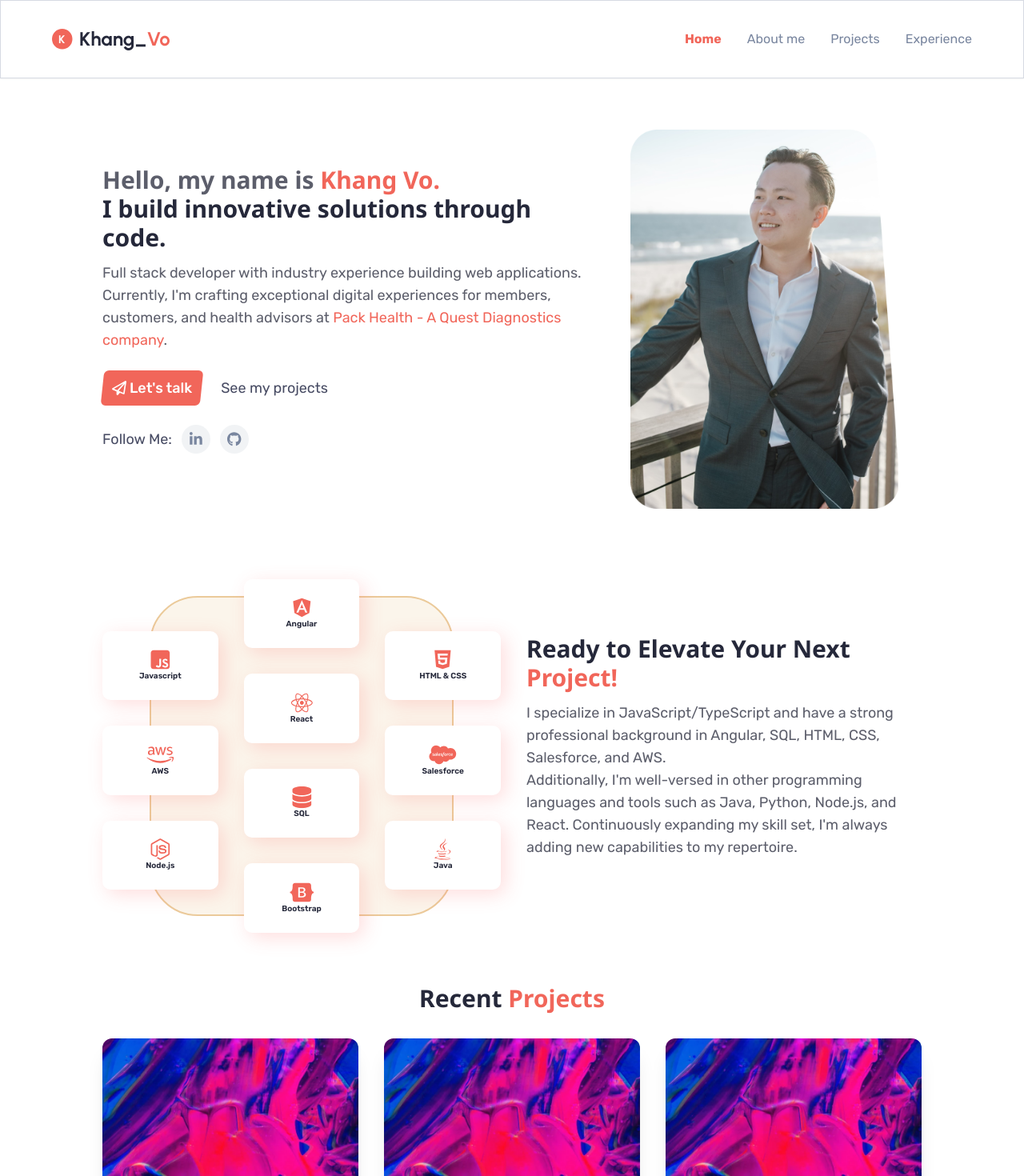
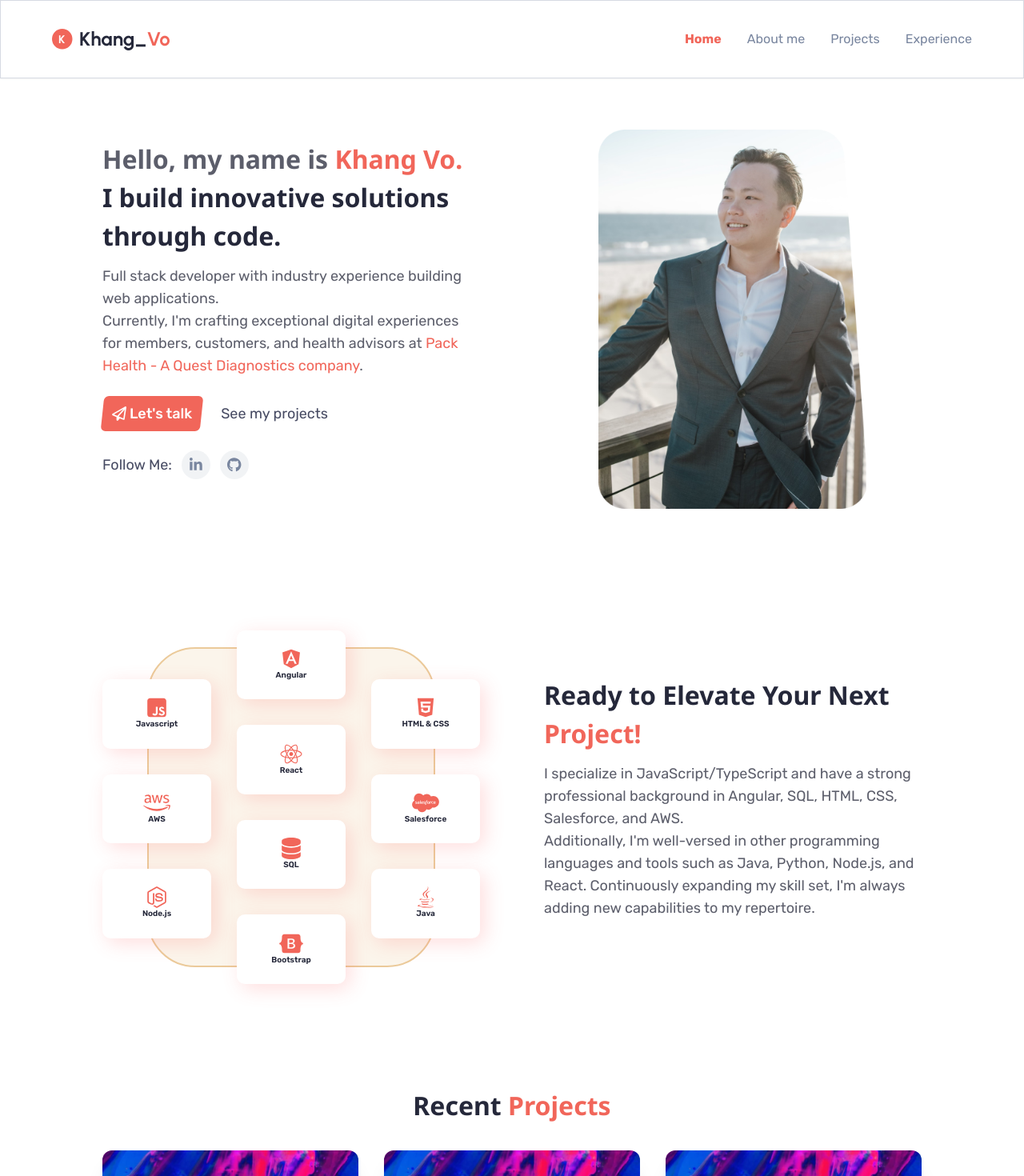
Before and after one commit to kvo189/my-portfolio, a Next.js app: page / in a window 1280 px wide. Shown: the top 1470 px of the page at 80% size. Built offline with nearby package versions, Linux system fonts and the light colour scheme.

Commit message:
Adjust heading sizes

```diff
--- a/src/app/page.module.css
+++ b/src/app/page.module.css
@@ -18,7 +18,7 @@
 
 @media (min-width: 1024px) {
     #skillsBackground {
-        width: 498px;
+        width: 100%;
         height: 442px;
         row-gap: 32px;
         column-gap: 32px;
--- a/src/app/page.tsx
+++ b/src/app/page.tsx
@@ -40,7 +40,7 @@ export default function Home() {
   return (
     <>
       <Navigation padding={bodyPadding} />
-      <main className={`py-10 flex min-h-screen flex-col items-center gap-16 ${bodyPadding} max-w-6xl m-auto`}>
+      <main className={`py-10 flex min-h-screen flex-col items-center gap-16 md:gap-24 lg:gap-32 ${bodyPadding} max-w-6xl m-auto`}>
         <HomeContent />
         <Section1 />
         <Section2 />
@@ -54,10 +54,10 @@ export default function Home() {
 
 function HomeContent() {
   return (
-    <section className={`${rubik.className} text-center flex flex-col md:flex-row md:gap-8 items-center text-secondary-gray`}>
+    <section className={`${rubik.className} text-center flex flex-col md:flex-row md:gap-8 lg:gap-20 items-center text-secondary-gray`}>
       {/* Text */}
-      <div className='flex flex-col flex-1 basis-52 md:items-start md:text-left'>
-        <h2 className={`${notoSans.className} text-2xl lg:text-3xl font-bold`}>
+      <div className='flex flex-col flex-1 lg:basis-0 md:items-start md:text-left basis-2/5'>
+        <h2 className={`${notoSans.className} text-2xl lg:text-2rem font-bold`}>
           <span className='text-secondary-gray-75'>Hello, my name is </span>
           <span className='text-primary-red'>Khang Vo.</span>
           <br></br>
@@ -81,7 +81,7 @@ function HomeContent() {
         </div>
       </div>
       {/* Image */}
-      <div className='mt-6 px-14 md:px-0 flex flex-1 md:flex-1 justify-center'>
+      <div className='mt-6 px-14 md:px-0 flex flex-1 md:flex-1 justify-center basis-2/5'>
         <Image className='rounded-3xl' src={profilePic} alt='' width={337} height={474} unoptimized />
       </div>
     </section>
@@ -133,9 +133,9 @@ function Section1() {
   ];
   return (
     <>
-      <section className='flex flex-col md:gap-8 md:flex-row-reverse items-center text-secondary-gray text-center'>
-        <div className='flex flex-col flex-1 md:items-start md:text-left '>
-          <h2 className={`${notoSans.className} text-2xl lg:text-3xl font-bold`}>
+      <section className='flex flex-col md:gap-8 lg:gap-20 md:flex-row-reverse items-center text-secondary-gray text-center'>
+        <div className='flex flex-col flex-1 md:items-start md:text-left md:basis-1/2'>
+          <h2 className={`${notoSans.className} text-2xl lg:text-2rem font-bold`}>
             Ready to Elevate Your Next <span className='text-primary-red'>Project!</span>
           </h2>
           <p className='mt-3 text-secondary-gray-75 font-rubik lg:text-lg'>
@@ -144,7 +144,7 @@ function Section1() {
             always adding new capabilities to my repertoire.
           </p>
         </div>
-        <div className='mt-6 flex flex-1 md:flex-1 justify-start'>
+        <div className='mt-6 flex flex-1 md:flex-1 md:basis-1/2 justify-start'>
           <div id={styles.skillsBackground}>
             {skillsArray.map((skill, i) => (
               <div key={skill.name} className={styles.skillCard}>
@@ -163,7 +163,7 @@ function Section2() {
   return (
     <>
       <section className={`flex flex-col items-center text-secondary-gray text-center ${rubik.className}`}>
-        <h2 className={`${notoSans.className} text-2xl lg:text-3xl font-bold mb-6 sm:mb-8`}>
+        <h2 className={`${notoSans.className} text-2xl lg:text-2rem font-bold mb-6 sm:mb-8`}>
           Recent <span className='text-primary-red'>Projects</span>
         </h2>
         <div className='grid grid-cols-1 sm:grid-cols-2 lg:grid-cols-3 gap-6 sm:gap-8'>
@@ -182,7 +182,7 @@ function Section3() {
   return (
     <>
       <section className={`flex flex-col items-center text-secondary-gray text-center ${rubik.className}`}>
-        <h2 className={`${notoSans.className} text-2xl lg:text-3xl font-bold mb-6 sm:mb-8`}>
+        <h2 className={`${notoSans.className} text-2xl lg:text-2rem font-bold mb-6 sm:mb-8`}>
           Professional <span className='text-primary-red'>Experience</span>
         </h2>
         <div
@@ -200,7 +200,8 @@ function Section3() {
             after:absolute
             after:-z-10
             after:rounded-2xl
-            after:shadow-red'
+            drop-shadow-red
+            '
         >
           <h3 className='text-xl'>Senior Software Engineer</h3>
           <div className='text-sm text-white/60 mb-2'>Company Name</div>
--- a/src/components/ContactCard/ContactCard.tsx
+++ b/src/components/ContactCard/ContactCard.tsx
@@ -10,7 +10,7 @@ import { Button } from '../Button';
 
 export function ContactCard() {
     return (
-      <div className='bg-white rounded-xl shadow-lg p-6 font-rubik flex flex-col md:flex-row gap-4 md:gap-12'>
+      <div className='bg-white rounded-xl shadow-xl p-6 font-rubik flex flex-col md:flex-row gap-4 md:gap-12'>
         <div className='basis-3/4 lg:basis-full'>
           <h2 className='text-xl font-notoSans font-semibold mb-2 '>Let's discuss your project</h2>
           <p className='text-secondary-gray-75 mb-4'>There are many variations of passages of Lorem Ipsu available. but the majority have suffered alte.</p>
--- a/src/components/SocialMediaButton/SocialMediaButton.tsx
+++ b/src/components/SocialMediaButton/SocialMediaButton.tsx
@@ -17,6 +17,7 @@ export function SocialMediaButton({ icon, href }: SocialMediaButtonProps) {
         className='group rounded-full w-9 h-9 bg-[#79869F1A] hover:bg-[#EA4C88] hover:cursor-pointer
             flex justify-center items-center'
         href={href}
+        target='_blank'
       >
         <FontAwesomeIcon color={`#79869F`} icon={icon} className='group-hover:text-white' />
       </a>
--- a/tailwind.config.ts
+++ b/tailwind.config.ts
@@ -33,8 +33,15 @@ const config: Config = {
         rubik: ['var(--font-rubik)'],
         notoSans: ['var(--font-notoSans)'],
       },
+      fontSize:{
+        '2rem': ['2rem', '3rem'],
+      },
       boxShadow: {
-        'red': '6px 6px 25px 0px rgba(255, 89, 90, 0.2)',
+        'red': '6px 6px 25px 0px rgba(255, 89, 90, 0.175)',
+        'gray': '0px 24px 124px 0px rgba(0, 0, 0, 0.10)'
+      },
+      dropShadow: {
+        'red': '0 25px 25px rgb(255, 89, 90, 0.175)'
       },
       borderRadius: {
         '1sm': '4px',
```
